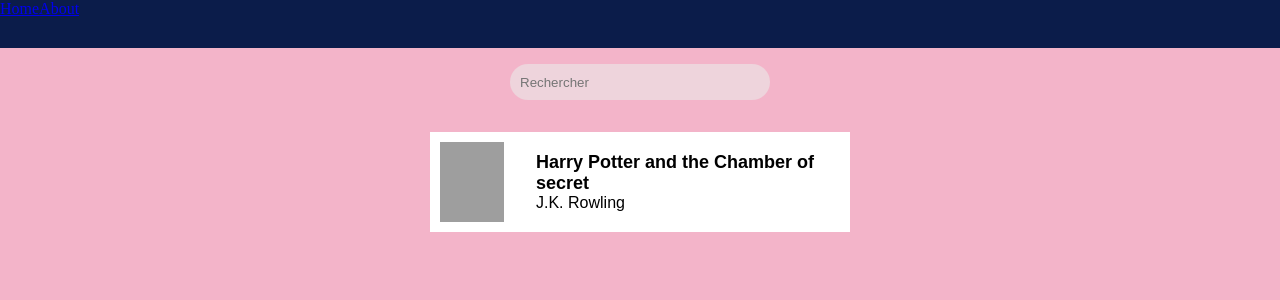
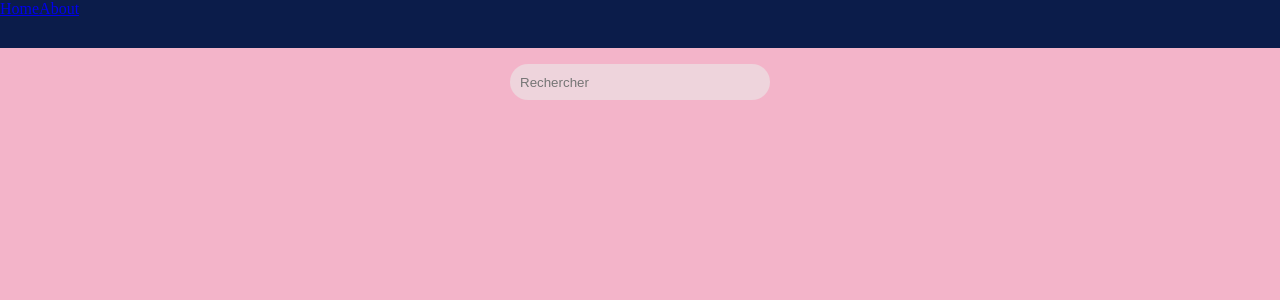
Before and after one commit to Awazez/bookwardenapptest, a Vue app: page / in a window 1280 px wide. Shown: the top 300 px of the page. Built offline with nearby package versions, Linux system fonts and the light colour scheme; grey boxes are pictures that could not be loaded; the HTML template or start-up script is replaced by a standard one; a web font is replaced by a local one.

Commit message:
Dynamic page

```diff
--- a/src/components/SearchBook.vue
+++ b/src/components/SearchBook.vue
@@ -1,55 +1,41 @@
-<script setup>
-import axios from 'axios';
-import { ref, onMounted} from 'vue';
-
-
-"https://www.googleapis.com/books/v1/volumes?q="
-
-let result = ref(null);
-let data = ref(null);
-const search = ref("");
-const  research = ref("");
-const baseurl = "https://www.googleapis.com/books/v1/volumes?q=";
-
-
-
-
-function apicall(search) {
-    axios.get("https://www.googleapis.com/books/v1/volumes?q="+search)
-      .then((data  => result.value = data));
-
-      return {result}
-}
-
-
-</script>
-
-
 <template>
   <div class="container">
-        <input v-model="research" v-on:keyup.enter="apicall(research)" placeholder="Rechercher" >
-        <div class="box">
+    <input v-model="research" @keyup.enter="apicall(research)" placeholder="Rechercher" >
+    <div class="box" v-if="result">
       <div class="box-book">
-            <img src="http://books.google.com/books/content?id=GBl6MWssicEC&printsec=frontcover&img=1&zoom=1&edge=curl&source=gbs_api">
+        <img :src="result.volumeInfo.imageLinks.thumbnail" />
       </div>
       <div class="box-info">
-
-
         <div class="box-title">
-            Harry Potter and the Chamber of secret
-
+          {{ result.volumeInfo.title }}
         </div>
         <div class="box-author">
-            J.K. Rowling
+          {{ result.volumeInfo.authors.join(', ') }}
         </div>
       </div>
     </div>
   </div>
+</template>
 
-    {{result}}
+<script setup>
+import axios from 'axios';
+import { ref } from 'vue';
 
+let result = ref(null);
+let research = ref("");
 
-</template>
+async function apicall(search) {
+  try {
+    const response = await axios.get(`https://www.googleapis.com/books/v1/volumes?q=${search}`);
+    if (response.data.items && response.data.items.length > 0) {
+      result.value = response.data.items[0];
+    }
+  } catch (err) {
+    console.error(err);
+  }
+}
+
+</script>
 
 
 <style>
```
Lines whose indentation alone changed are shown as unchanged.
